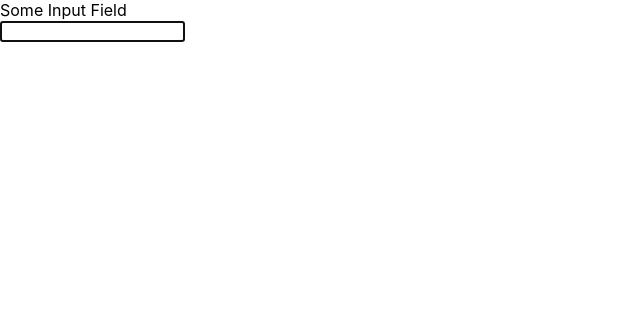
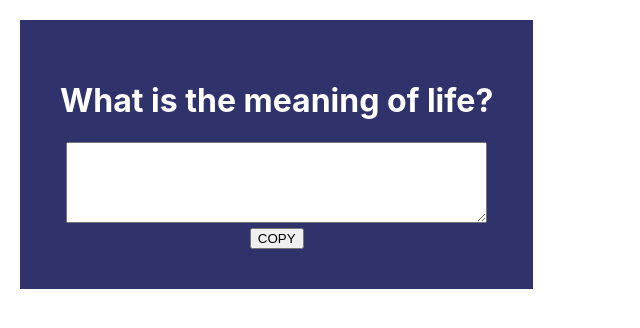
Before and after one commit to AronovSergey/Appleseeds-React, a React (Create React App) app: page / in a window 1280 px wide. Shown: the top 328 px of the page, without its empty margins (0-640 px from the left). Built offline with nearby package versions, Linux system fonts and the light colour scheme.

Commit message:
14.2 Submission

```diff
--- a/src/App.js
+++ b/src/App.js
@@ -19,13 +19,14 @@
 //import ChuckNoriss from "./components/12.1-Chuck_Norris.js/ChuckNoriss";
 //import Data from "./components/13.1-Data_Massaging/Data";
 //import RandomAvatar from "./components/13.2-Avatars/RandomAvatar";
-import Focus from "./components/14.1-Focus/Focus";
+//import Focus from "./components/14.1-Focus/Focus";
+import Copy from "./components/14.2-Copy/Copy";
 
 
 function App() {
   return (
     <div>
-      <Focus />
+      <Copy />
     </div>
   );
 }
--- /dev/null
+++ b/src/components/14.2-Copy/Copy.js
@@ -0,0 +1,47 @@
+import React, { Component } from 'react';
+
+class Copy extends Component {
+    constructor() {
+        super();
+
+        this.state = { value: "" }
+
+        this.textareaRef = React.createRef()
+    }
+
+    onButtonClick() {
+        this.textareaRef.current.select();
+        document.execCommand("copy");
+    }
+
+    render() {
+        return (
+            <div
+                style={{
+                    margin: "20px",
+                    padding: "40px",
+                    backgroundColor: "#30336b",
+                    width: "fit-content",
+                    color: "white",
+                    textAlign: "center"
+                }}
+            >
+                <h1>What is the meaning of life?</h1>
+                <textarea
+                    value={this.state.value}
+                    type="textarea"
+                    rows="5"
+                    cols="50"
+                    onChange={(event) => this.setState({ value: event.target.value })}
+                    ref={this.textareaRef}
+                />
+                <br />
+                <button
+                    onClick={() => this.onButtonClick()}
+                >COPY</button>
+            </div>
+        );
+    }
+}
+
+export default Copy;
```
